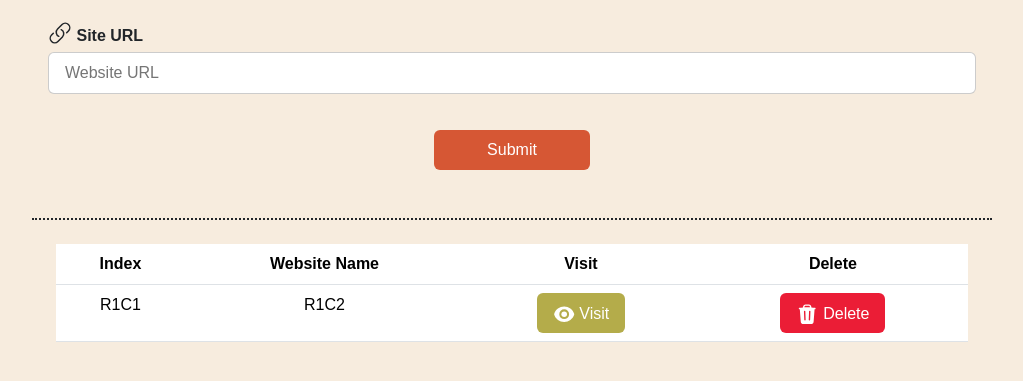
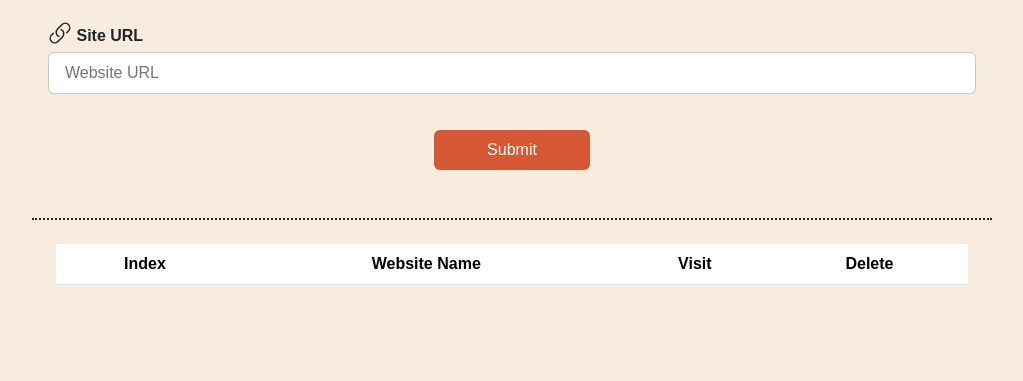
Before and after one commit to rawwaanntarekk/Bookmarker, a plain HTML site: page index.html in a window 1280 px wide. Shown: the part 355-736 px from the top of the page, without its empty margins (128-1151 px from the left). Drawn offline with Linux system fonts and the light colour scheme; a web font is replaced by a local one.

Commit message:
delete the static row of the tablae'

```diff
--- a/index.html
+++ b/index.html
@@ -89,41 +89,7 @@
                             </tr>
                         </thead>
                         <tbody class="sites-table">
-                            <tr class="">
-                                <td scope="row">R1C1</td>
-                                <td>R1C2</td>
-                                <td>
-                                    <button class=" visit-btn rounded  align-items-center py-2 px-3 ">
-                                        <a href="">
-                                            <svg xmlns="http://www.w3.org/2000/svg" viewBox="0 0 24 24"
-                                                fill="currentColor" data-slot="icon" class="w-6 h-6 text-white">
-                                                <path d="M12 15a3 3 0 1 0 0-6 3 3 0 0 0 0 6Z" />
-                                                <path fill-rule="evenodd"
-                                                    d="M1.323 11.447C2.811 6.976 7.028 3.75 12.001 3.75c4.97 0 9.185 3.223 10.675 7.69.12.362.12.752 0 1.113-1.487 4.471-5.705 7.697-10.677 7.697-4.97 0-9.186-3.223-10.675-7.69a1.762 1.762 0 0 1 0-1.113ZM17.25 12a5.25 5.25 0 1 1-10.5 0 5.25 5.25 0 0 1 10.5 0Z"
-                                                    clip-rule="evenodd" />
-                                            </svg>
-                                        </a>
 
-
-                                        <h5 class="m-0 fs-6  d-inline">Visit</h5>
-
-                                    </button>
-                                </td>
-                                <td>
-                                    <button class=" delete-btn rounded  align-items-center py-2 px-3 ">
-                                        <svg xmlns="http://www.w3.org/2000/svg" viewBox="0 0 24 24" fill="currentColor"
-                                            data-slot="icon" class="w-6 h-6">
-                                            <path fill-rule="evenodd"
-                                                d="M16.5 4.478v.227a48.816 48.816 0 0 1 3.878.512.75.75 0 1 1-.256 1.478l-.209-.035-1.005 13.07a3 3 0 0 1-2.991 2.77H8.084a3 3 0 0 1-2.991-2.77L4.087 6.66l-.209.035a.75.75 0 0 1-.256-1.478A48.567 48.567 0 0 1 7.5 4.705v-.227c0-1.564 1.213-2.9 2.816-2.951a52.662 52.662 0 0 1 3.369 0c1.603.051 2.815 1.387 2.815 2.951Zm-6.136-1.452a51.196 51.196 0 0 1 3.273 0C14.39 3.05 15 3.684 15 4.478v.113a49.488 49.488 0 0 0-6 0v-.113c0-.794.609-1.428 1.364-1.452Zm-.355 5.945a.75.75 0 1 0-1.5.058l.347 9a.75.75 0 1 0 1.499-.058l-.346-9Zm5.48.058a.75.75 0 1 0-1.498-.058l-.347 9a.75.75 0 0 0 1.5.058l.345-9Z"
-                                                clip-rule="evenodd" />
-                                        </svg>
-
-                                        </svg>
-
-
-                                        <h5 class="m-0 fs-6  d-inline">Delete</h5>
-                                </td>
-                            </tr>
 
                         </tbody>
                     </table>
```
